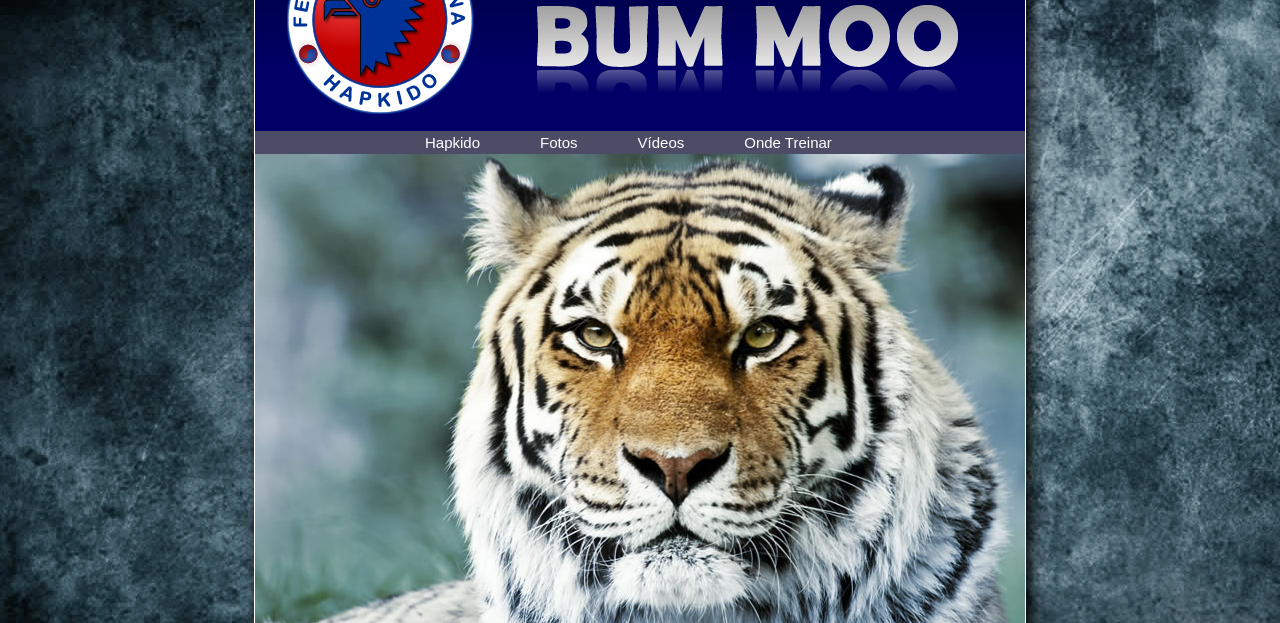
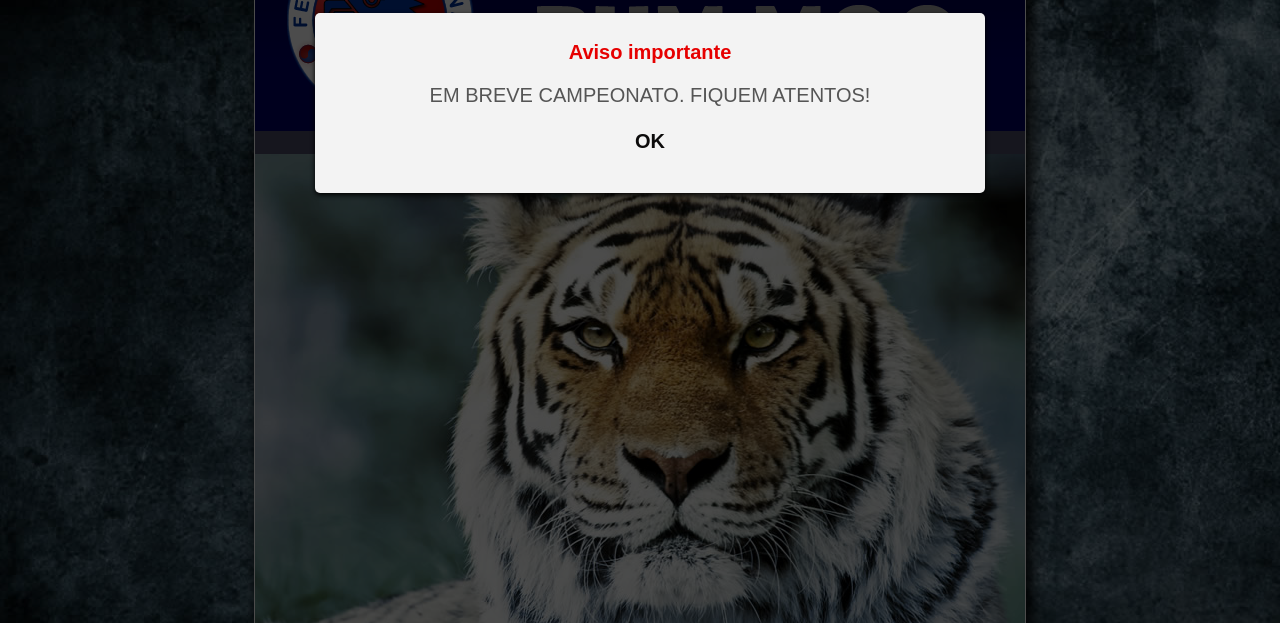
Before and after one commit to danielfb88/hapkidobahia, a plain HTML site: page index.html in a window 1280 px wide. Shown: the part 97-720 px from the top of the page. Drawn offline with Linux system fonts and the light colour scheme.

Commit message:
Adicionado popup de noticia no index

```diff
--- a/index.html
+++ b/index.html
@@ -32,11 +32,26 @@
         <!-- <link href="resource/css/lightbox.css" rel="stylesheet"> -->
         <script type="text/javascript" src="resource/js/jquery.js"></script>
         <script type="text/javascript" src="resource/js/scripts.js"></script>
+        <script type="text/javascript" src="resource/js/alert-popup.js"></script>
     </head>
 
     <body>
         <!-- Loader -->
         <!-- <div class="loader"></div> -->
+
+        <!-- Alert Popup -->
+        <div class='popup'>
+            <div class='cnt223'>
+                <h1>Aviso importante</h1>
+                <p>
+                    EM BREVE CAMPEONATO. FIQUEM ATENTOS!
+                    <br/>
+                    <br/>
+                    <a href='' class='close'>OK</a>
+                </p>
+            </div>
+        </div>
+        <!-- Fim do Alert Popup -->
 
         <!-- Canvas -->
         <div class="canvas">
--- a/resource/css/style.css
+++ b/resource/css/style.css
@@ -322,3 +322,72 @@ img{
 	text-decoration:underline;
 }
 /* Fim do Rodapé */
+
+/* Alert PopUp */
+#overlay {
+	position: fixed;
+	top: 0;
+	left: 0;
+	width: 100%;
+	height: 100%;
+	background-color: #000;
+	filter:alpha(opacity=70);
+	-moz-opacity:0.7;
+	-khtml-opacity: 0.7;
+	opacity: 0.7;
+	z-index: 100;
+	display: none;
+	}
+.cnt223 a{
+	text-decoration: none;
+}
+.cnt223 h1{
+	font-size: 20px;
+	color: #e60000;
+	text-align:center;
+	text-transform:none;
+	text-decoration:none;
+	margin-bottom: 5px;
+}
+.popup{
+	width: 100%;
+	margin: 0 auto;
+	display: none;
+	position: fixed;
+	z-index: 101;
+}
+.cnt223{
+	min-width: 600px;
+	width: 600px;
+	min-height: 150px;
+	margin: 100px auto;
+	background: #f3f3f3;
+	position: relative;
+	z-index: 103;
+	padding: 15px 35px;
+	border-radius: 5px;
+	box-shadow: 0 2px 5px #000;
+}
+.cnt223 p{
+	clear: both;
+	color: #555555;
+	/* text-align: justify; */
+	font-size: 20px;
+	font-family: sans-serif;
+}
+.cnt223 p a{
+	color: #0c0b0b;
+	font-weight: bold;
+}
+.cnt223 .x{
+	float: right;
+	height: 35px;
+	left: 22px;
+	position: relative;
+	top: -25px;
+	width: 34px;
+}
+.cnt223 .x:hover{
+	cursor: pointer;
+}
+/* Fim do Alert PopUp */
--- /dev/null
+++ b/resource/js/alert-popup.js
@@ -0,0 +1,17 @@
+$(function(){
+	var overlay = $('<div id="overlay"></div>');
+		overlay.show();
+		overlay.appendTo(document.body);
+		$('.popup').show();
+		$('.close').click(function(){
+			$('.popup').hide();
+			overlay.appendTo(document.body).remove();
+			return false;
+		});
+
+	$('.x').click(function(){
+		$('.popup').hide();
+		overlay.appendTo(document.body).remove();
+		return false;
+	});
+});
```
